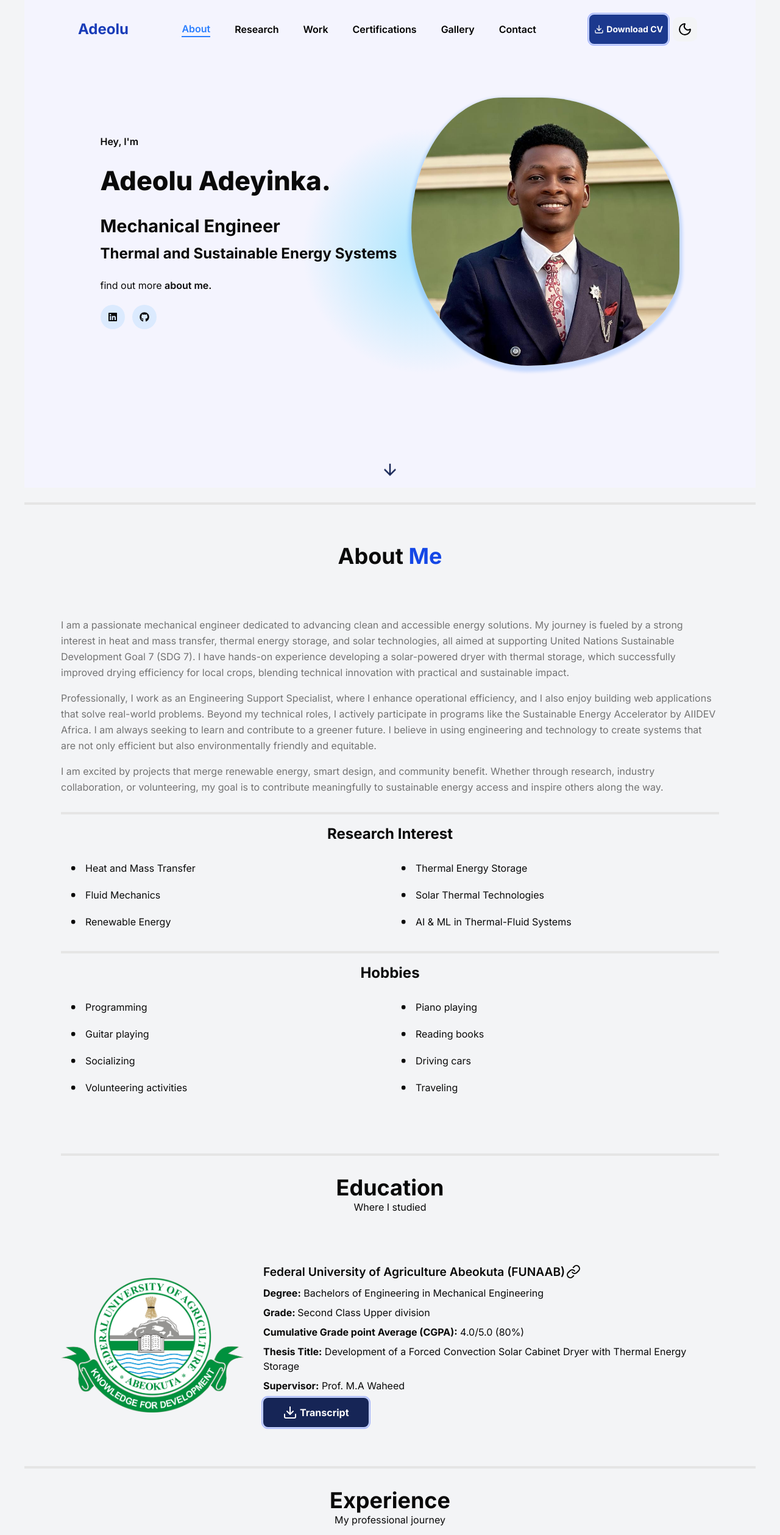
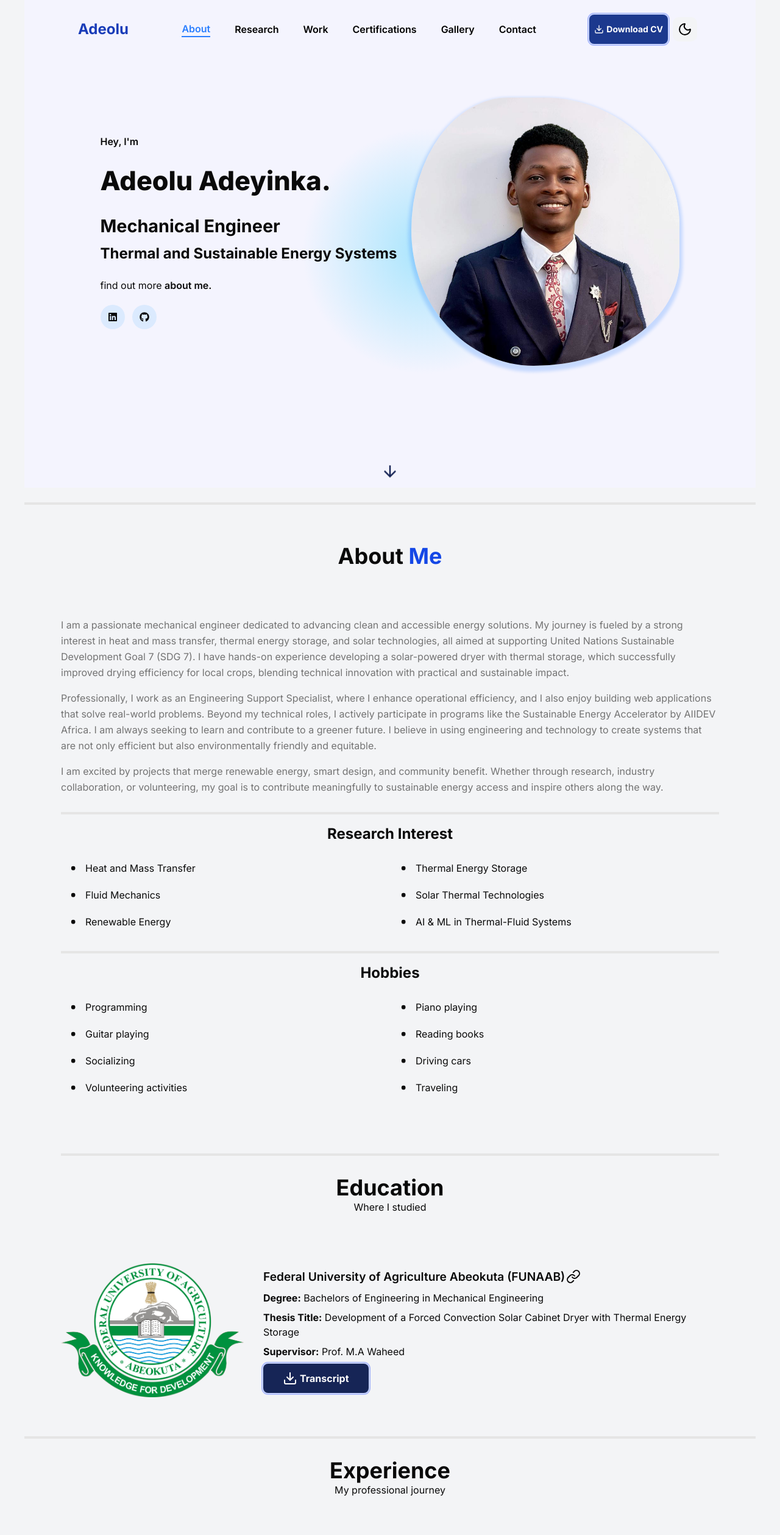
Before and after one commit to really-riel/AdeoluAcademicPortfolio, a Next.js app: page / in a window 1280 px wide. Shown: the top 2518 px of the page at 61% size. Built offline with nearby package versions, Linux system fonts and the light colour scheme.

Commit message:
updated images

```diff
--- a/components/Home/Education/Education.tsx
+++ b/components/Home/Education/Education.tsx
@@ -31,7 +31,7 @@ const Education = () => {
               <span className="font-bold">Degree:</span> Bachelors of
               Engineering in Mechanical Engineering
             </p>
-            <p>
+            {/*  <p>
               {" "}
               <span className="font-bold">Grade: </span>Second Class Upper
               division
@@ -41,7 +41,7 @@ const Education = () => {
                 Cumulative Grade point Average (CGPA):
               </span>{" "}
               4.0/5.0 (80%)
-            </p>
+            </p> */}
             <p>
               <span className="font-bold">Thesis Title:</span> Development of a
               Forced Convection Solar Cabinet Dryer with Thermal Energy Storage
--- a/components/Home/Hero/Hero.tsx
+++ b/components/Home/Hero/Hero.tsx
@@ -8,7 +8,7 @@ const Hero = () => {
       <div className="text-[clamp(1rem,_0.2rem_+_1vw,_2rem)]  flex flex-col justify-center lg:flex-row-reverse  mx-auto gap-6">
         <figure className="w-52 h-52 blob max-sm[]:bg-red-500 md:w-80 md:h-80 lg:w-110 lg:h-110 rounded-[50%] overflow-hidden mx-auto">
           <img
-            src={"images/profilePic.jpg"}
+            src={"images/profilePic.png"}
             alt="Irregular frame"
             className="object-cover object-top w-full h-full irregular-frame-image"
           />
```
Also changed, not shown: public/images/profilePic.png (added).
